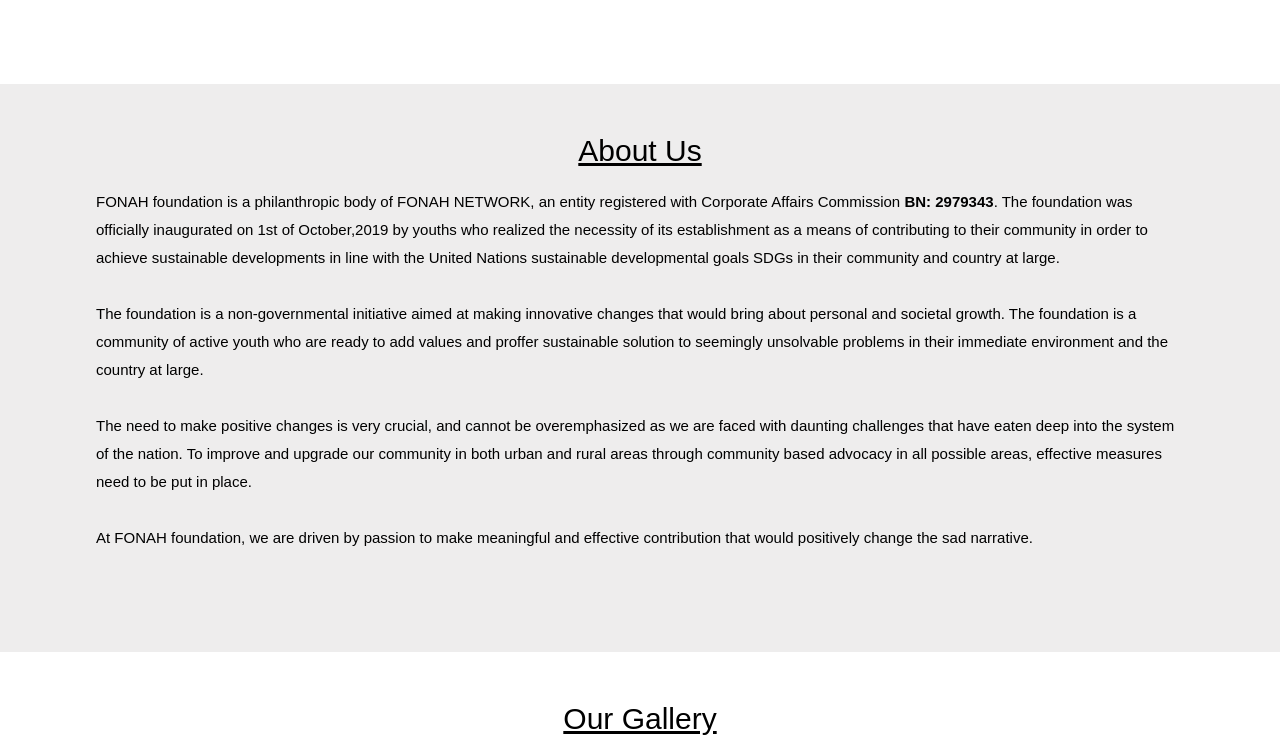
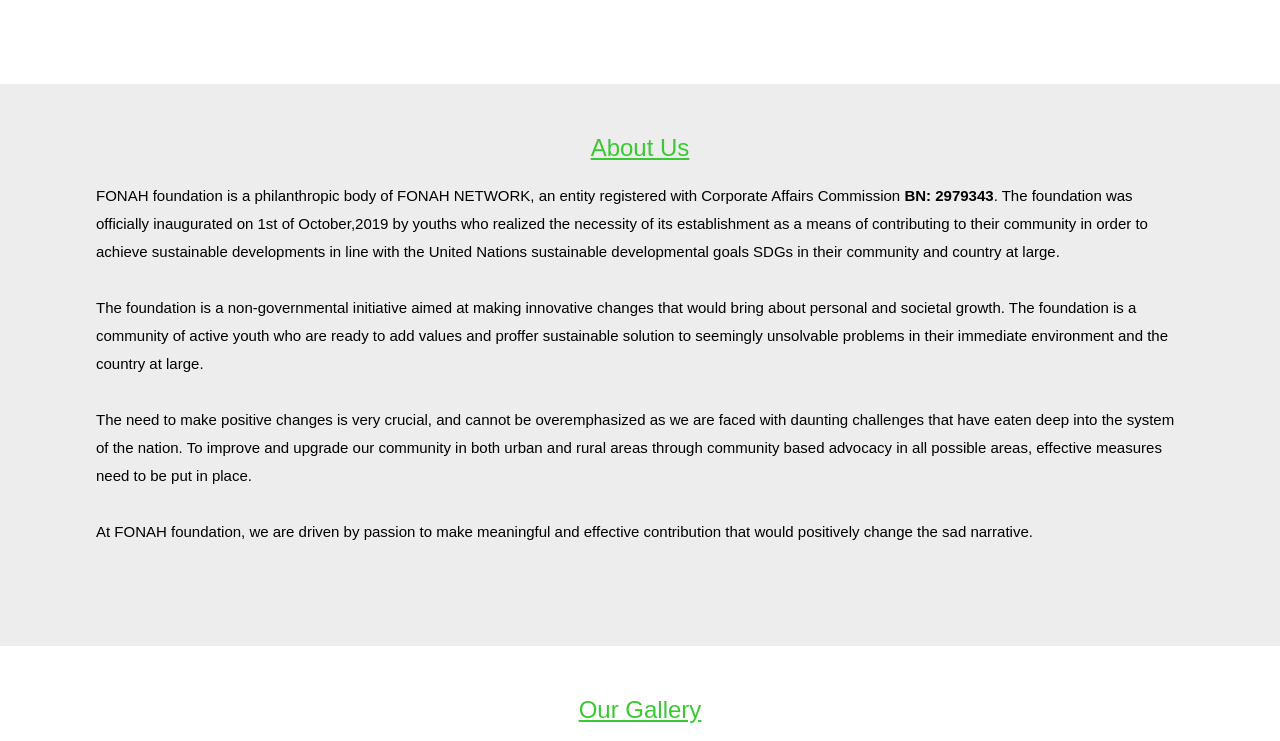
Before and after one commit to DSC-Unilag/ohw-2020-7, a plain HTML site: page index.html in a window 1280 px wide. Shown: the part 1080-1821 px from the top of the page. Drawn offline with Linux system fonts and the light colour scheme; a web font is replaced by a local one.

Commit message:
Add files via upload

```diff
--- a/css/style.css
+++ b/css/style.css
@@ -278,7 +278,8 @@ button.footer-submit {
 
 .b .about-wrapper h2{
   font-weight: 100;
-  font-size: 30px;
+  font-size: 24px;
+  color: #3ac935;
   text-decoration: underline;
   text-align: center;
   padding-bottom: 20px;
@@ -300,7 +301,8 @@ button.footer-submit {
   padding: 50px 0px;
 }
 .c h1{
-  font-size: 30px;
+  font-size: 24px;
+  color: #3ac935;
   font-weight: 100;
   text-decoration: underline;
   margin-bottom: 20px;
--- a/index.html
+++ b/index.html
@@ -136,7 +136,6 @@
         </div>
     </section>
     <section class="d" id="d">
-        <div class="container">
             <img src="assets/Capture1.PNG" alt="Founders">
             <img src="assets/Capture2.PNG" alt="Volunteers">
 
@@ -172,10 +171,9 @@
                 </div>
 
             </div> -->
-        </div>
     </section>
 
-    <footer>
+    <footer id="e">
         <div class="container">
             <div class="nav-img-container">
                 <img src="assets/logo-fonah.png" alt="Logo">
@@ -210,7 +208,7 @@
         <div class="footer-credits-container">
             <div class="container">
                 <p class="copyright">&copy; copyrights FONAH Foundation. All Rights Reserved.</p>
-                <div class="footer-links">
+                <!-- <div class="footer-links">
                     <div class="foot"><a href="#">Home</a></div>
                 </div>
 
@@ -220,7 +218,7 @@
 
                 <div class="footer-links">
                     <div class="foot last"><a href="#e">Contact Us</a></div>
-                </div>
+                </div> -->
             </div>
         </div>
     </footer>
```
